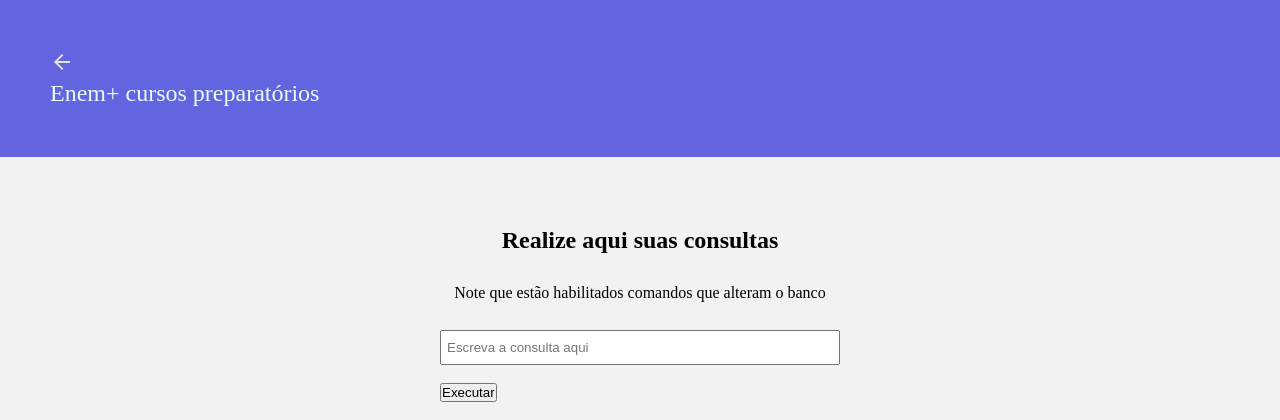
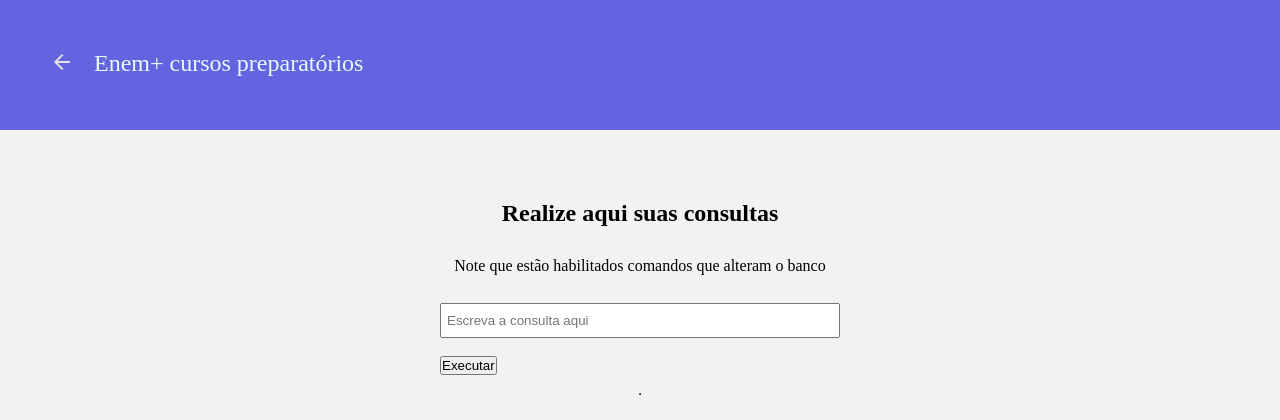
Before and after one commit to LeticiaRosa05/Enem-mais, a Flask app: template templates/query_interface.html in a window 1280 px wide. Shown: the top 420 px of the page. Run offline with Flask 3, Linux system fonts and the light colour scheme; the template is opened without the code that fills it, so the values that code supplies are empty; some libraries are stand-ins or nearby versions.

Commit message:
Ajuste do espaçament dos itens do header + estilização do arrow_back e do aviso da pg de query

```diff
--- a/static/style.css
+++ b/static/style.css
@@ -10,6 +10,14 @@ header {
     background-color: rgba(6, 6, 214, 0.596);
     color: rgb(227, 253, 253);
     font-size: 24px;
+    display: flex;
+    align-items: flex-start;
+
+    & #arrow_back {
+        width: 1.5rem;
+        height: auto;
+        margin-right: 20px;
+    }
 }
 
 body {
@@ -37,6 +45,10 @@ section {
         width: 400px;
         height: 35px;
     }
+
+    & #p_query_pg {
+        font-size: 16px;
+    }
 }
 
 #button_row {
@@ -45,5 +57,6 @@ section {
 
     & button {
         margin: 0px 10px; /* cima/baixo e dps lados */
+        cursor: pointer;
     }
 }
```
